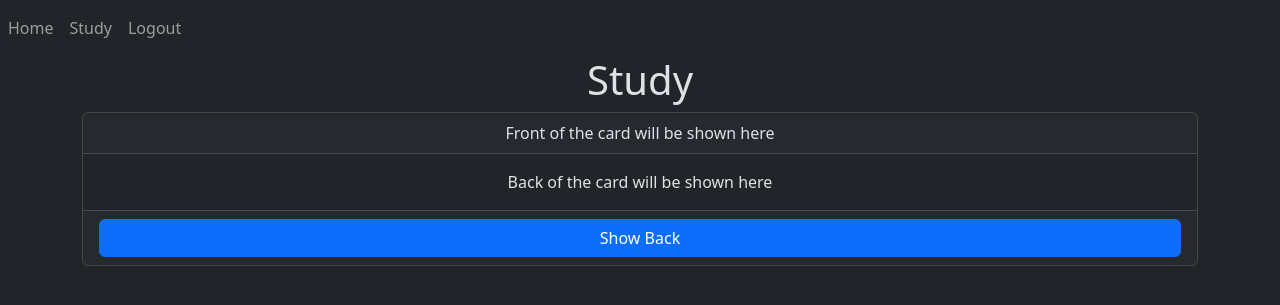
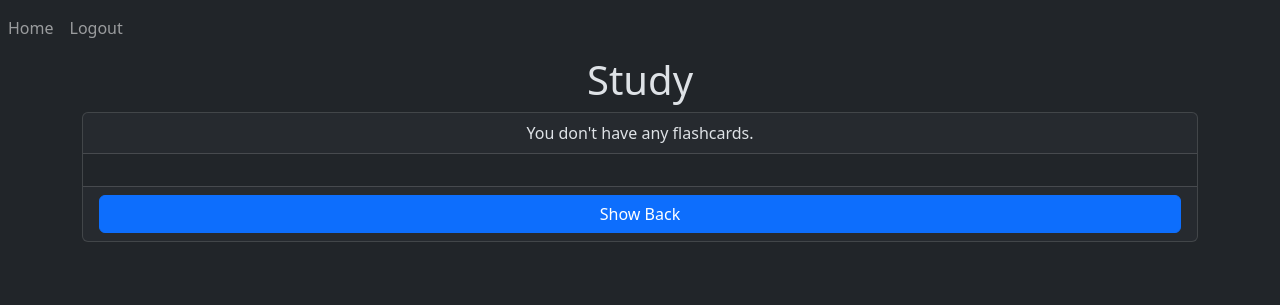
Before and after one commit to hinsoned/Active_Recall_Pro, a Flask app: template website/templates/study.html in a window 1280 px wide. Shown: the top 305 px of the page. Run offline with Flask 3, Linux system fonts and the light colour scheme; the template is opened without the code that fills it, so the values that code supplies are empty; the visitor is signed in with stand-in values (Sample User, id 1); some libraries are stand-ins or nearby versions.

Commit message:
Fixed study buttons on Deck pages
Study buttons on deck pages now work. Added study button to each deck card on home page. Removed nav bar study button.

```diff
--- a/website/templates/base.html
+++ b/website/templates/base.html
@@ -40,7 +40,6 @@ creating other pages.
             <!--These are navbar links-->
             {% if current_user.is_authenticated %}
             <a class="nav-item nav-link" id="home" href="/">Home</a>
-            <a class="nav-item nav-link" id="study" href="/study">Study</a>
             <a class="nav-item nav-link" id="logout" href="/logout">Logout</a>
             {% else %}
             <a class="nav-item nav-link" id="login" href="/login">Login</a>
--- a/website/templates/study.html
+++ b/website/templates/study.html
@@ -2,7 +2,7 @@
 <!--This line makes use of the already existing base template. We can now override
 parts of it.-->
 {%extends "base.html"%}
-{% block title %}Study{% endblock %}
+{% block title %}Study: {% endblock %}
 
 <!--This will override the base.html content block-->
 {% block content %}
@@ -16,10 +16,10 @@ parts of it.-->
 
 <div class="card text-center">
     <div class="card-header">
-        <p class="card-text" id="flashcard-front">Front of the card will be shown here</p>
+        <p class="card-text" id="flashcard-front">You don't have any flashcards.</p>
     </div>
     <div class="card-body">
-        <p class="card-text" id="flashcard-content">Back of the card will be shown here</p>
+        <p class="card-text" id="flashcard-content"></p>
     </div>
     <div class="card-footer text-muted">
         <button class="btn btn-primary w-100" id="toggle-button" onclick="toggleCard()">Show Back</button>
--- a/website/templates/view_deck.html
+++ b/website/templates/view_deck.html
@@ -13,7 +13,7 @@
     <br />
     <div align="center">
         <button type="submit" class="btn btn-primary">Add Card</button>
-        <a href="{{ url_for('views.study') }}" class="btn btn-primary">Study</a>
+        <a href="{{ url_for('views.study', deck_id=deck.id) }}" class="btn btn-primary">Study</a>
     </div>
 </form>
 <br />
```
Also changed, not shown: website/templates/home.html (+6 -15 lines), website/views.py (+7 -5 lines), README.md, 1 other file.
